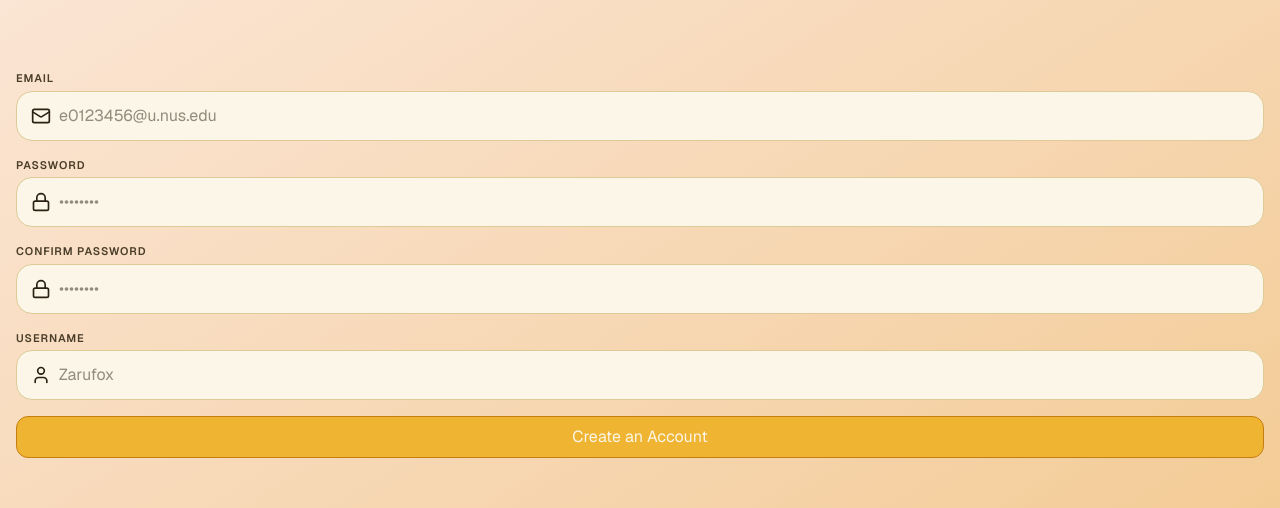
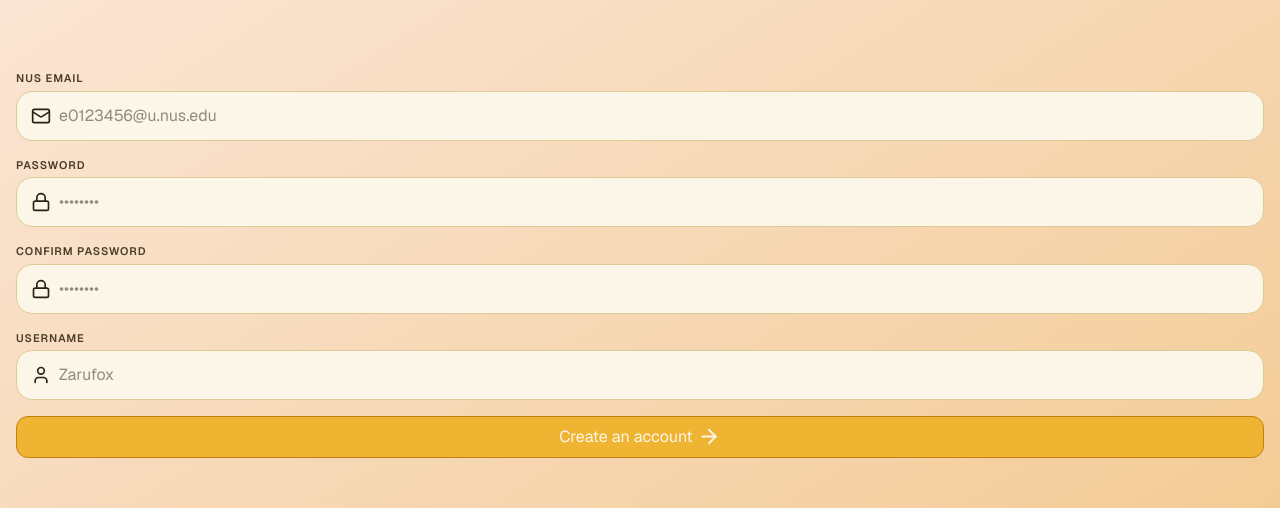
Before and after one commit to zaru-noodles/notelock, a Next.js app: page /register-page in a window 1280 px wide. Shown: the part 127-635 px from the top of the page. Built offline with nearby package versions, Linux system fonts and the light colour scheme; no server answers.

Commit message:
Styled create account button

```diff
--- a/app/components/auth/RegisterForm.tsx
+++ b/app/components/auth/RegisterForm.tsx
@@ -50,7 +50,7 @@ export default function RegisterForm({ setLoginInfomation }: Props) {
   return (
     <form onSubmit={handleRegister} className="flex flex-col gap-1 w-full">
       <label className="block font-sans text-[11px] font-semibold uppercase tracking-[0.08em] text-ink-2">
-        EMAIL
+        NUS EMAIL
       </label>
       <div className="flex items-center pl-3.5 py-1 bg-paper-1 border border-paper-4 rounded-2xl mb-3">
         <Mail className="h-5 w-5 text-ink-1 stroke-2" />
@@ -121,7 +121,14 @@ export default function RegisterForm({ setLoginInfomation }: Props) {
         type="submit"
         disabled={loading}
       >
-        Create an Account
+        {loading ? (
+          <span>Creating account...</span>
+        ) : (
+          <div className="flex justify-center">
+            <span>Create an account&nbsp;</span>
+            <ArrowRight className="h-5.75"></ArrowRight>
+          </div>
+        )}
       </button>
     </form>
   );
```
